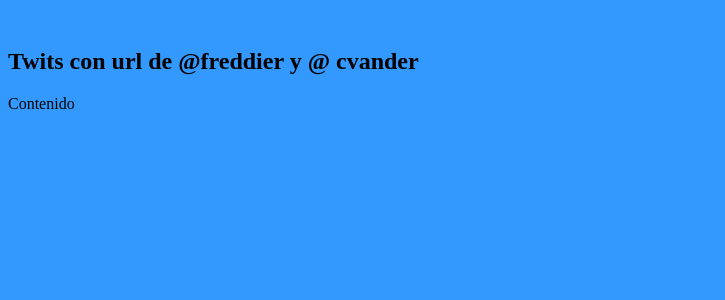
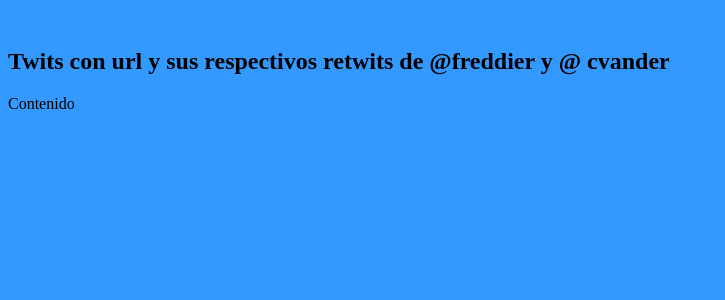
Before and after one commit to fitsto/TrabajoConTwitter, a Django app: template trabajoConTwitter/templates/base.html in a window 1280 px wide. Shown: the top 300 px of the page, without its empty margins (0-725 px from the left). Run offline with Django 3.2, Linux system fonts and the light colour scheme; the template is opened without the code that fills it, so the values that code supplies are empty.

Commit message:
modificado h1 de base.html

```diff
--- a/trabajoConTwitter/templates/base.html
+++ b/trabajoConTwitter/templates/base.html
@@ -6,7 +6,7 @@
 </head>
 <body>
 <section>
-<h1>Twits con url de @freddier y @ cvander</h1>
+<h1>Twits con url y sus respectivos retwits de @freddier y @ cvander</h1>
 
 {% block contenido %} Contenido {% endblock %}
 
```
